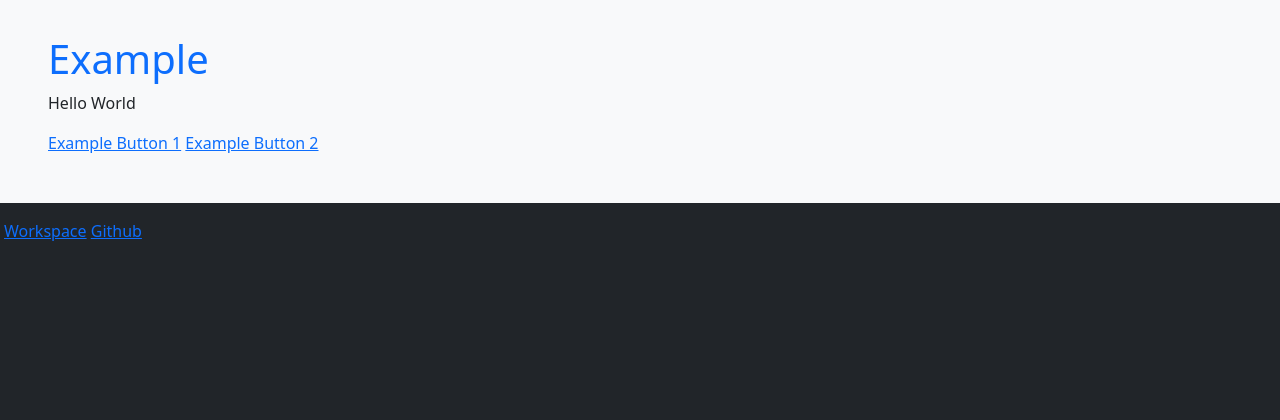
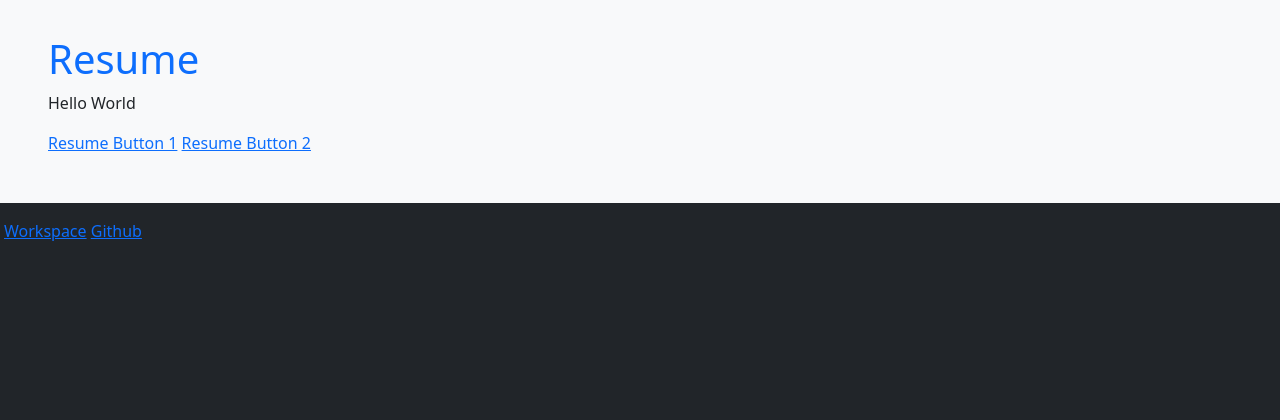
Before and after one commit to JLeFevre559/Portfolio, a Django app: template application/Resume/templates/index.html in a window 1280 px wide. Shown: the part 337-757 px from the top of the page. Run offline with Django 4.2, Linux system fonts and the light colour scheme; the template is opened without the code that fills it, so the values that code supplies are empty; some libraries are stand-ins or nearby versions.

Commit message:
Fix naming

```diff
--- a/application/Resume/apps.py
+++ b/application/Resume/apps.py
@@ -1,6 +1,6 @@
 from django.apps import AppConfig
 
 
-class ExampleConfig(AppConfig):
+class ResumeConfig(AppConfig):
     default_auto_field = 'django.db.models.BigAutoField'
-    name = 'example'
+    name = 'Resume'
--- a/application/Resume/templates/index.html
+++ b/application/Resume/templates/index.html
@@ -5,13 +5,13 @@
 
 {% block content %}
 
-<h1 class="text-primary">Example</h1>
+<h1 class="text-primary">Resume</h1>
 <div class="landingBox">
   <p class="text-box">Hello World</p>
 </div>
 <div>
-  <a href="" class="navbar-button">Example Button 1</a>
-  <a href="" class="navbar-button">Example Button 2</a>
+  <a href="" class="navbar-button">Resume Button 1</a>
+  <a href="" class="navbar-button">Resume Button 2</a>
 </div>
 
 {% endblock content %}
--- a/application/Resume/urls.py
+++ b/application/Resume/urls.py
@@ -1,4 +1,4 @@
-# example/urls.py
+# Resume/urls.py
 from django.urls import path, include
 from Resume.views import (
     Index,
--- a/application/vercel_app/urls.py
+++ b/application/vercel_app/urls.py
@@ -18,5 +18,5 @@ from django.urls import path, include
 
 urlpatterns = [
     path('admin/', admin.site.urls),
-    path('', include('example.urls')),
+    path('', include('Resume.urls')),
 ]
```
Also changed, not shown: application/README.md.
